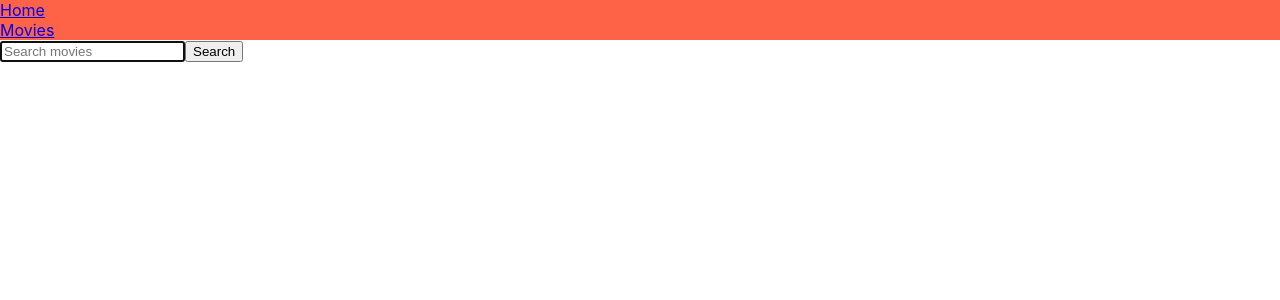
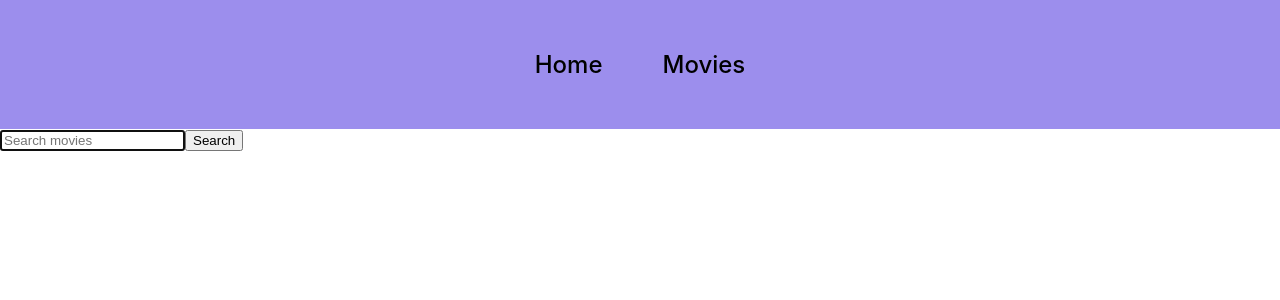
Before and after one commit to Heorhii22/goit-react-hw-05-movies, a React (Create React App) app: page /goit-react-hw-05-movies/movies in a window 1280 px wide. Shown: the top 300 px of the page. Built offline with nearby package versions, Linux system fonts and the light colour scheme.

Commit message:
test deploy

```diff
--- a/src/components/Layout/Layout.jsx
+++ b/src/components/Layout/Layout.jsx
@@ -5,10 +5,10 @@ export function Layout() {
   return (
     <>
       <ul className={css.site_nav}>
-        <li>
+        <li className={css.site_nav__link}>
           <Link to="/">Home</Link>
         </li>
-        <li>
+        <li className={css.site_nav__link}>
           <Link to="/movies">Movies</Link>
         </li>
       </ul>
--- a/src/components/Layout/Layout.module.css
+++ b/src/components/Layout/Layout.module.css
@@ -1,3 +1,14 @@
 .site_nav {
-  background-color: tomato;
+  display: flex;
+  justify-content: center;
+  align-items: center;
+  gap: 60px;
+  background-color: #9c8eed;
+  padding-top: 50px;
+  padding-bottom: 50px;
 }
+
+.site_nav__link {
+  text-align: center;
+  font-size: x-large;
+}
--- a/src/index.css
+++ b/src/index.css
@@ -19,3 +19,9 @@ ul {
   margin: 0;
   padding: 0;
 }
+
+a {
+  text-decoration: none;
+  color: black;
+  font-weight: 500;
+}
```
